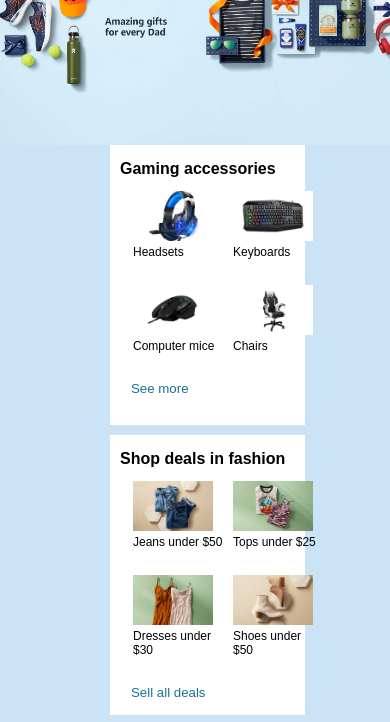
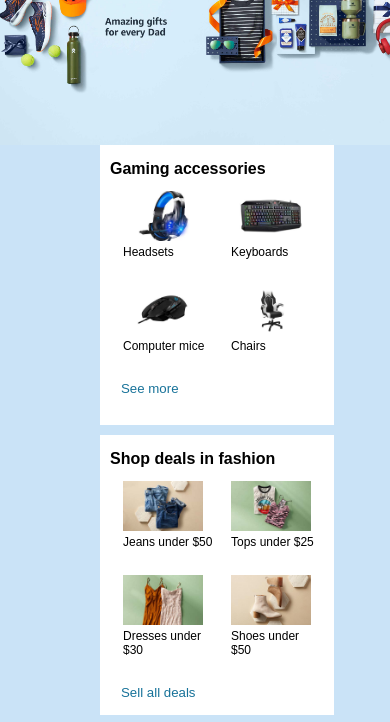
Before and after one commit to Sonu024/Amazon-Clone, a plain HTML site: page index.html in a window 390 px wide. Shown: the part 46-768 px from the top of the page. Drawn offline with Linux system fonts and the light colour scheme.

Commit message:
updated CSS

```diff
--- a/style.css
+++ b/style.css
@@ -300,9 +300,9 @@ h5.shop{
         justify-items: center;
     }
     .box{
-       width: 50%;
+       width: 60%;
        height: 270px;
-       margin-left: 110px;
+       margin-left: 100px;
        margin-right: 100px;
        margin-bottom: 10px;
 
@@ -336,8 +336,6 @@ h5.shop{
     }
     .box-4 h5{
         margin-top: 1px;
-
-
     }
 }
 
```
